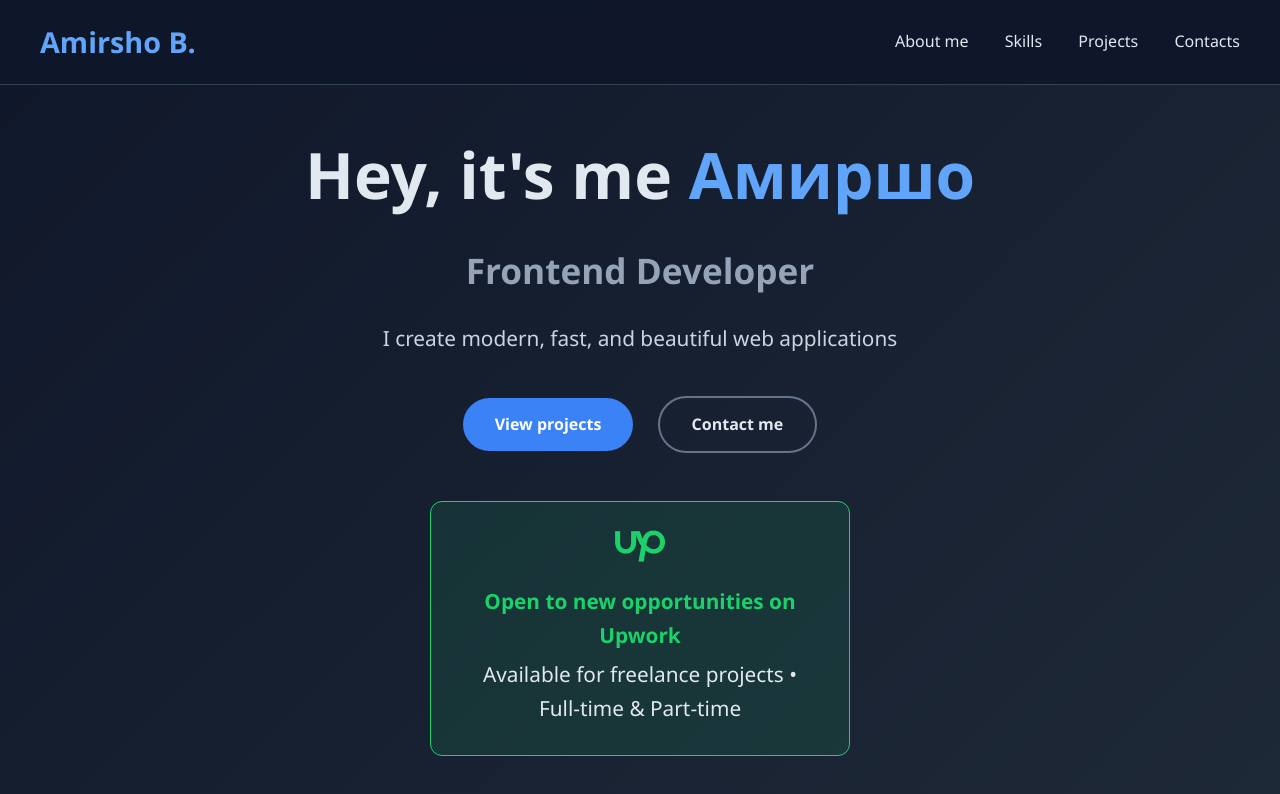
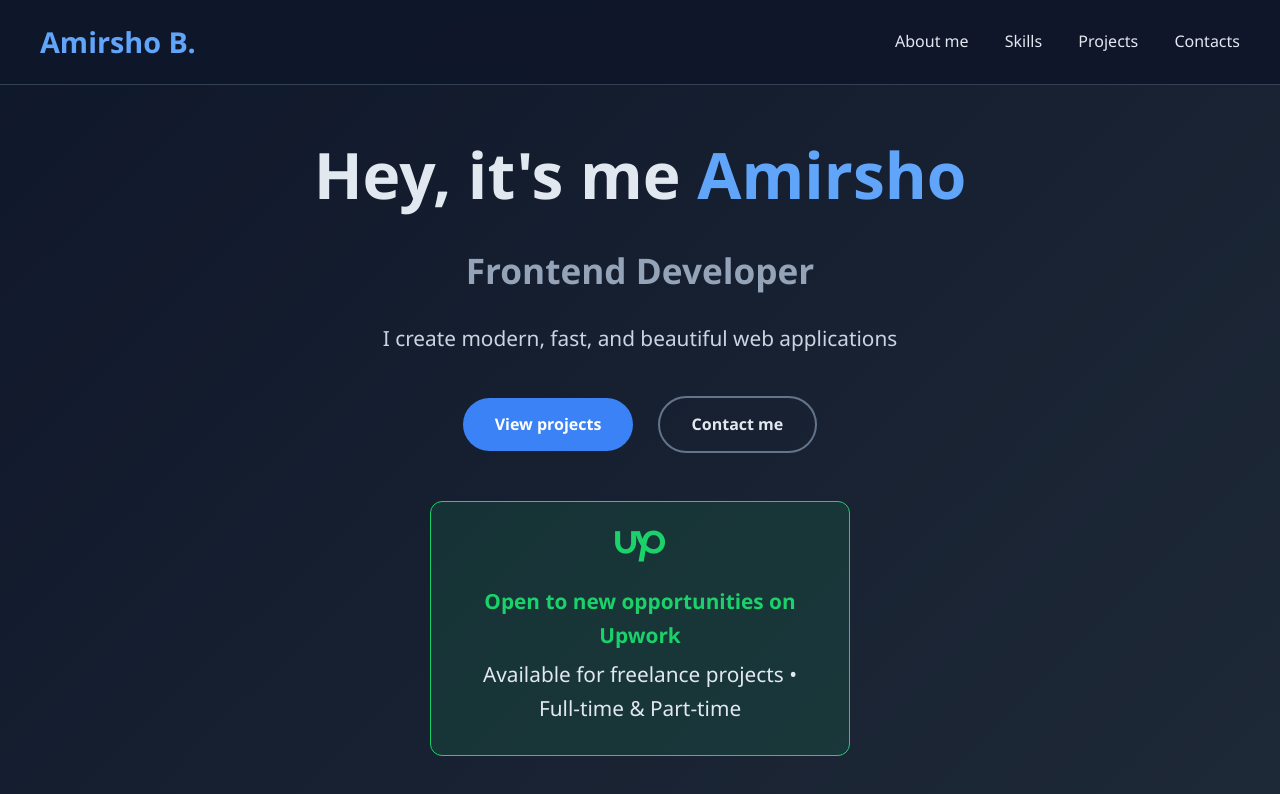
Before and after one commit to amirsho1991/my-portfolio, a plain HTML site: page index.html in a window 1280 px wide. Drawn offline with Linux system fonts and the light colour scheme.

Commit message:
Update index.html

```diff
--- a/index.html
+++ b/index.html
@@ -22,7 +22,7 @@
 
     <section class="hero">
         <div class="container">
-            <h1>Hey, it's me <span class="highlight">Амиршо</span></h1>
+            <h1>Hey, it's me <span class="highlight">Amirsho</span></h1>
             <h2>Frontend Developer</h2>
             <p>I create modern, fast, and beautiful web applications</p>
 
```
